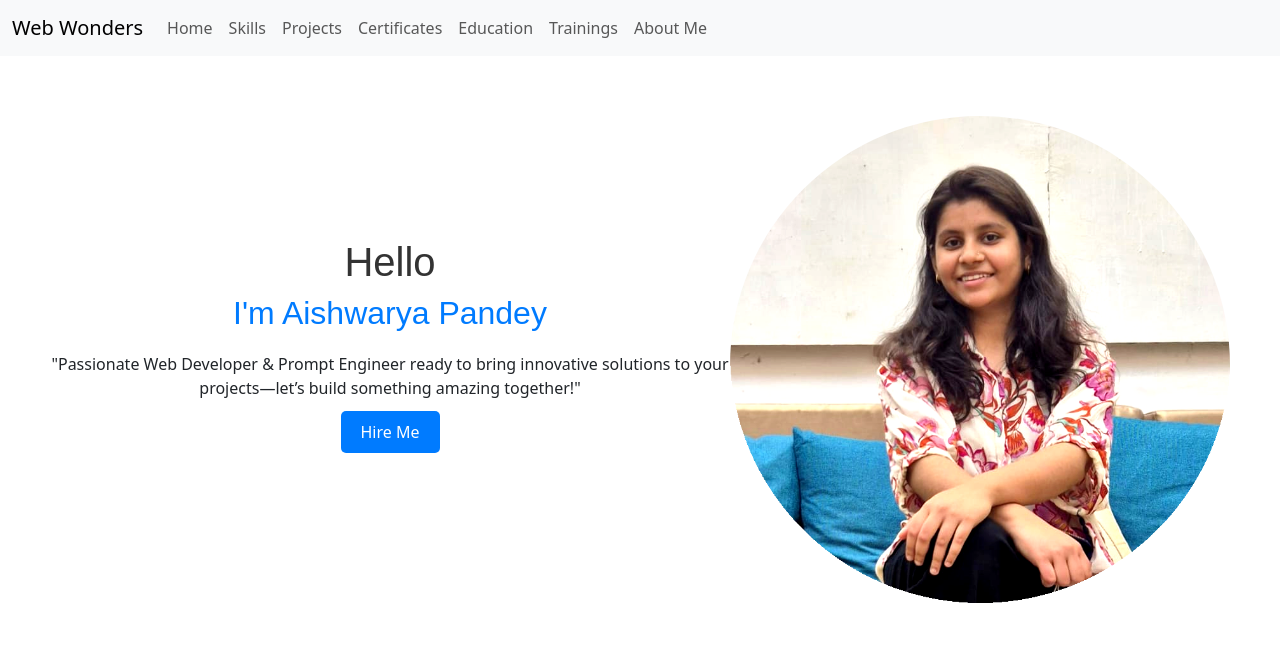
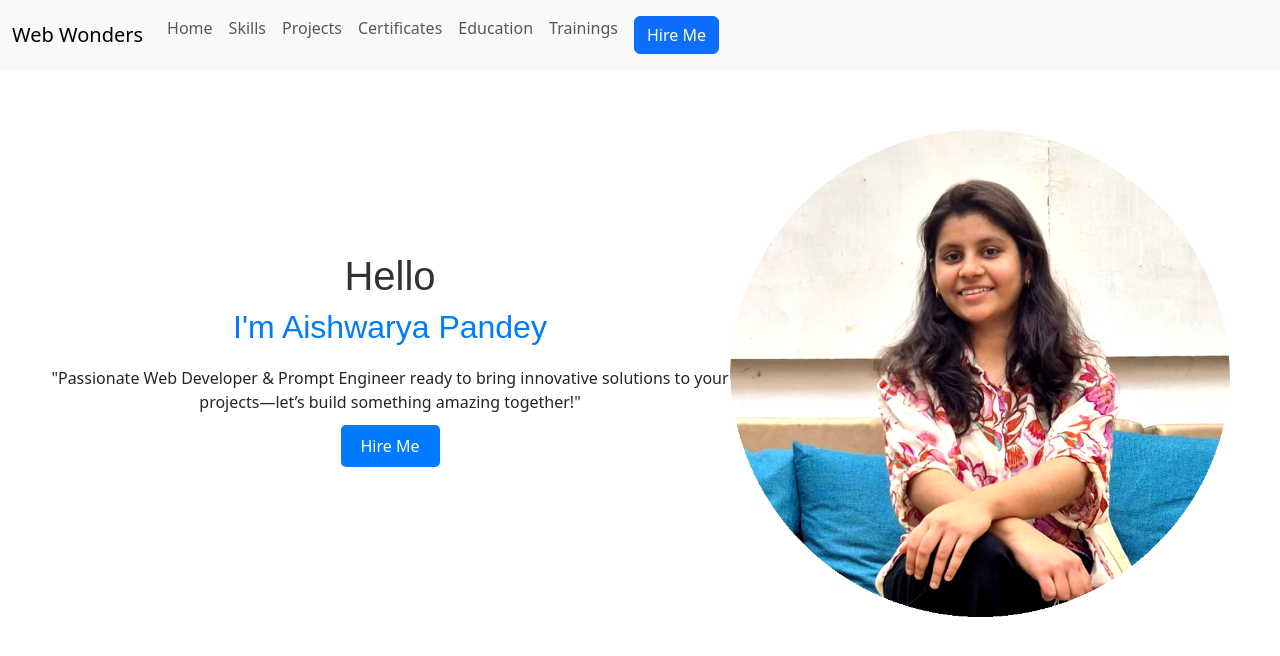
Before and after one commit to AishwaryaPandey987/My-Portfolio, a React (Create React App) app: page / in a window 1280 px wide. Shown: the top 656 px of the page. Built offline with nearby package versions, Linux system fonts and the light colour scheme.

Commit message:
update button

```diff
--- a/src/App.js
+++ b/src/App.js
@@ -4,7 +4,7 @@ import {
   Route,
   Link,
   Routes,
-  Navigate
+  Navigate,
 } from "react-router-dom";
 import "bootstrap/dist/css/bootstrap.min.css";
 import LandingPage from "./LandingPage";
@@ -70,8 +70,8 @@ const App = () => {
                   </Link>
                 </li>
                 <li className="nav-item">
-                  <Link className="nav-link" to={Aboutme}>
-                    About Me
+                  <Link className="nav-link" to="/aboutme">
+                    <button className="btn btn-primary">Hire Me</button>
                   </Link>
                 </li>
               </ul>
@@ -90,7 +90,7 @@ const App = () => {
             <Route path="/aboutme" element={<Aboutme />} />
 
             {/* Redirect any unknown route to LandingPage */}
-            <Route path="/" element={<Navigate to={<LandingPage/>} />} />
+            <Route path="/" element={<Navigate to={<LandingPage />} />} />
           </Routes>
           <ScrollToTop />
         </div>
```
